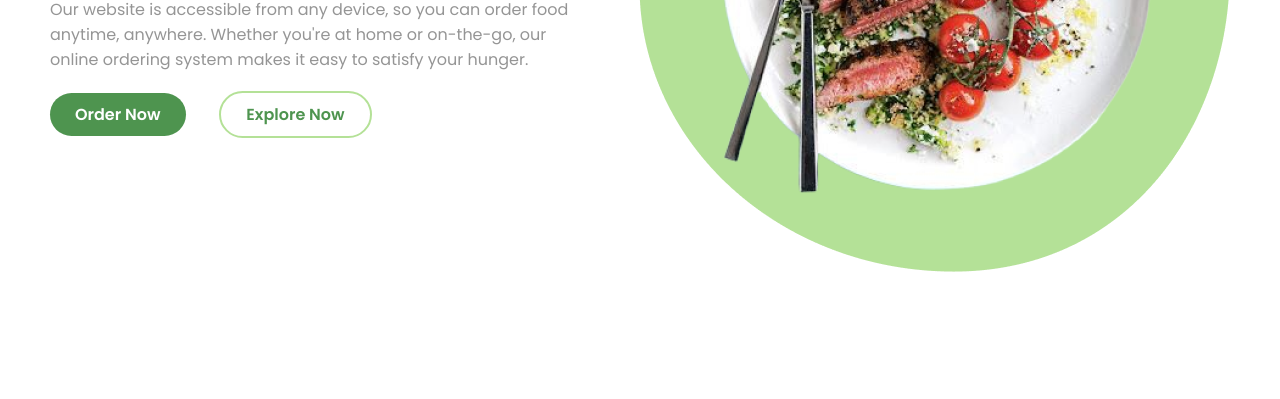
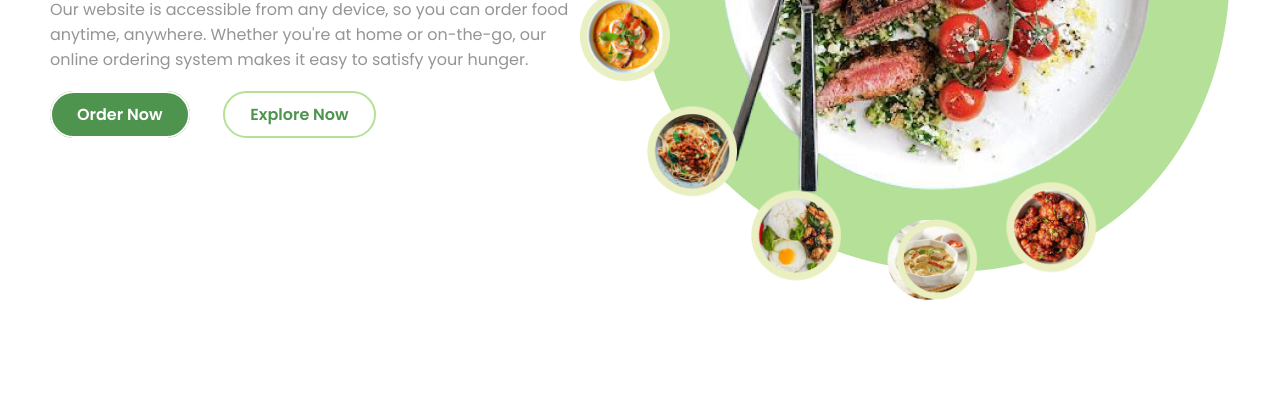
Before and after one commit to Aven1426/amila-foodie, a plain HTML site: page index.html in a window 1280 px wide. Shown: the part 401-800 px from the top of the page. Drawn offline with Linux system fonts and the light colour scheme.

Commit message:
update full desktop banner

```diff
--- a/index.html
+++ b/index.html
@@ -49,6 +49,13 @@
         </div>
         <div class="right">
           <img src="food-img-large.png" alt="" />
+          <div class="img-child">
+            <img src="img-1.png" alt="" />
+            <img src="img-2.png" alt="" />
+            <img src="img-3.png" alt="" />
+            <img src="img-4.png" alt="" />
+            <img src="img-5.png" alt="" />
+          </div>
         </div>
       </div>
     </section>
--- a/style.css
+++ b/style.css
@@ -34,12 +34,21 @@ section.nav nav ul li a {
   font-size: 17px;
 }
 
+section.nav nav ul li a:hover {
+  color: #4e944f;
+}
+
 section.nav nav ul li.active a {
   color: #4e944f;
   text-decoration: underline;
 }
 
-section.nav nav .sign-up {
+section.nav nav .sign-up a {
+  color: #ffffff;
+  text-decoration: none;
+  width: 100%;
+  height: 100%;
+  text-align: center;
   background-color: #4e944f;
   width: 150px;
   display: flex;
@@ -47,11 +56,13 @@ section.nav nav .sign-up {
   align-items: center;
   padding: 7px 0;
   border-radius: 25px;
+  transition: 0.1s all ease;
 }
 
-section.nav nav .sign-up a {
-  color: #ffffff;
-  text-decoration: none;
+section.nav nav .sign-up a:hover {
+  border: 2px solid #b4e197;
+  color: #4e944f;
+  background-color: #ffffff;
 }
 
 section.home {
@@ -92,6 +103,15 @@ section.home .wrap .left .btn a {
   padding: 10px 25px;
   border-radius: 25px;
   text-decoration: none;
+  transition: 0.3s all ease;
+  border: 2px solid #fff;
+  outline: none;
+}
+
+section.home .wrap .left .btn a:hover {
+  border: 2px solid #b4e197;
+  background: #ffffff;
+  color: #4e944f;
 }
 
 section.home .wrap .left .btn a:nth-child(2) {
@@ -100,3 +120,77 @@ section.home .wrap .left .btn a:nth-child(2) {
   background: #ffffff;
   color: #4e944f;
 }
+
+section.home .wrap .left .btn a:nth-child(2):hover {
+  background-color: #4e944f;
+  color: #ffffff;
+  border: none;
+}
+
+section.home .wrap .right {
+  position: relative;
+  /* background: rebeccapurple; */
+}
+
+section.home .wrap .right .img-child img:nth-child(1) {
+  position: absolute;
+  top: 60%;
+  left: -10%;
+  transform: translateY(-60%);
+  width: 90px;
+}
+
+section.home .wrap .right .img-child img:nth-child(1):hover {
+  /* top: 60%;
+  left: -10%; */
+  transform: translateY(-60%) scale(1.1);
+}
+
+section.home .wrap .right .img-child img:nth-child(2) {
+  position: absolute;
+  bottom: 14%;
+  left: 8px;
+  transform: translateY(-14%);
+  width: 90px;
+}
+
+section.home .wrap .right .img-child img:nth-child(2):hover {
+  transform: translateY(-14%) scale(1.1);
+}
+
+section.home .wrap .right .img-child img:nth-child(3) {
+  position: absolute;
+  bottom: 0px;
+  left: 19%;
+  transform: translate(0, -18%);
+  width: 90px;
+}
+
+section.home .wrap .right .img-child img:nth-child(3):hover {
+  transform: translate(0, -18%) scale(1.1);
+}
+
+section.home .wrap .right .img-child img:nth-child(4) {
+  position: absolute;
+  bottom: -6%;
+  left: 43%;
+  transform: translate(-6%, -43%);
+  width: 90px;
+  /* background: red; */
+}
+
+section.home .wrap .right .img-child img:nth-child(4):hover {
+  transform: translate(-6%, -43%) scale(1.1);
+}
+
+section.home .wrap .right .img-child img:nth-child(5) {
+  position: absolute;
+  bottom: -5%;
+  left: 63%;
+  transform: translate(-5%, -63%);
+  width: 90px;
+}
+
+section.home .wrap .right .img-child img:nth-child(5):hover {
+  transform: translate(-5%, -63%) scale(1.1);
+}
```
Also changed, not shown: img-1.png (added), img-2.png (added), img-3.png (added), img-4.png (added), img-5.png (added).
